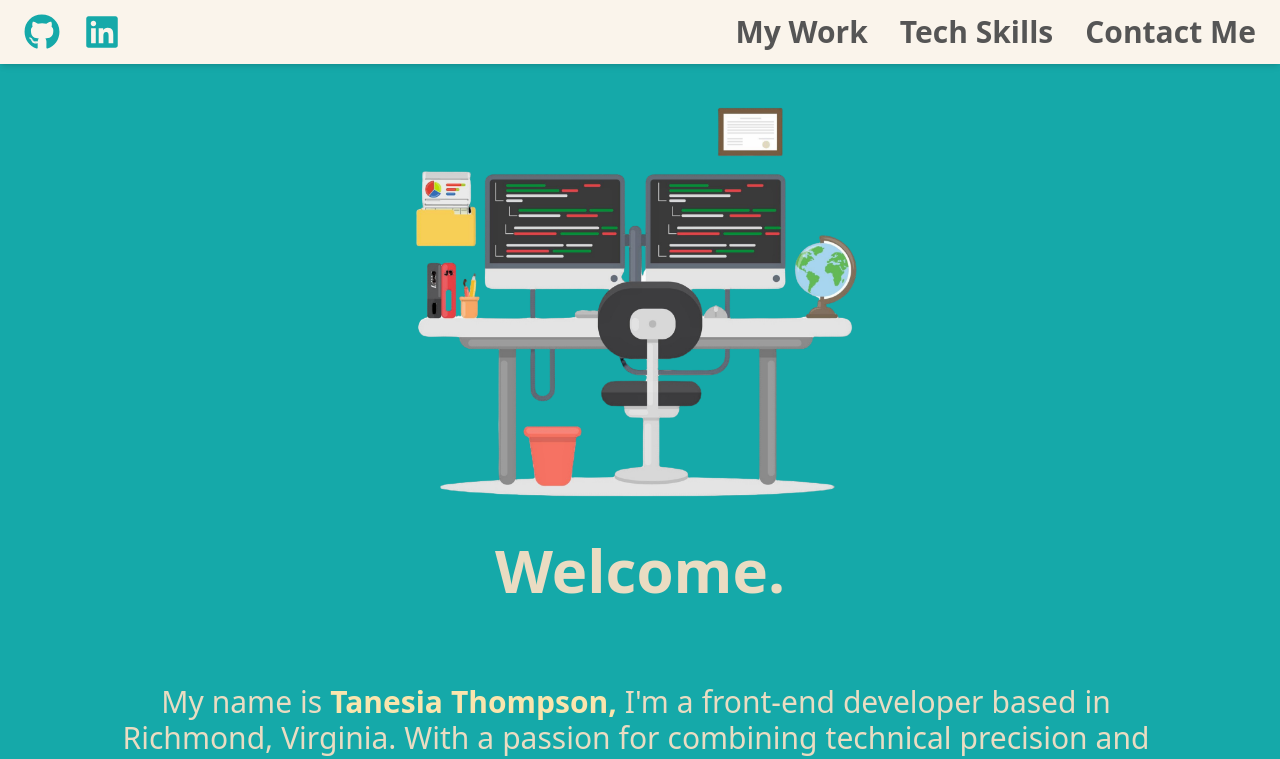
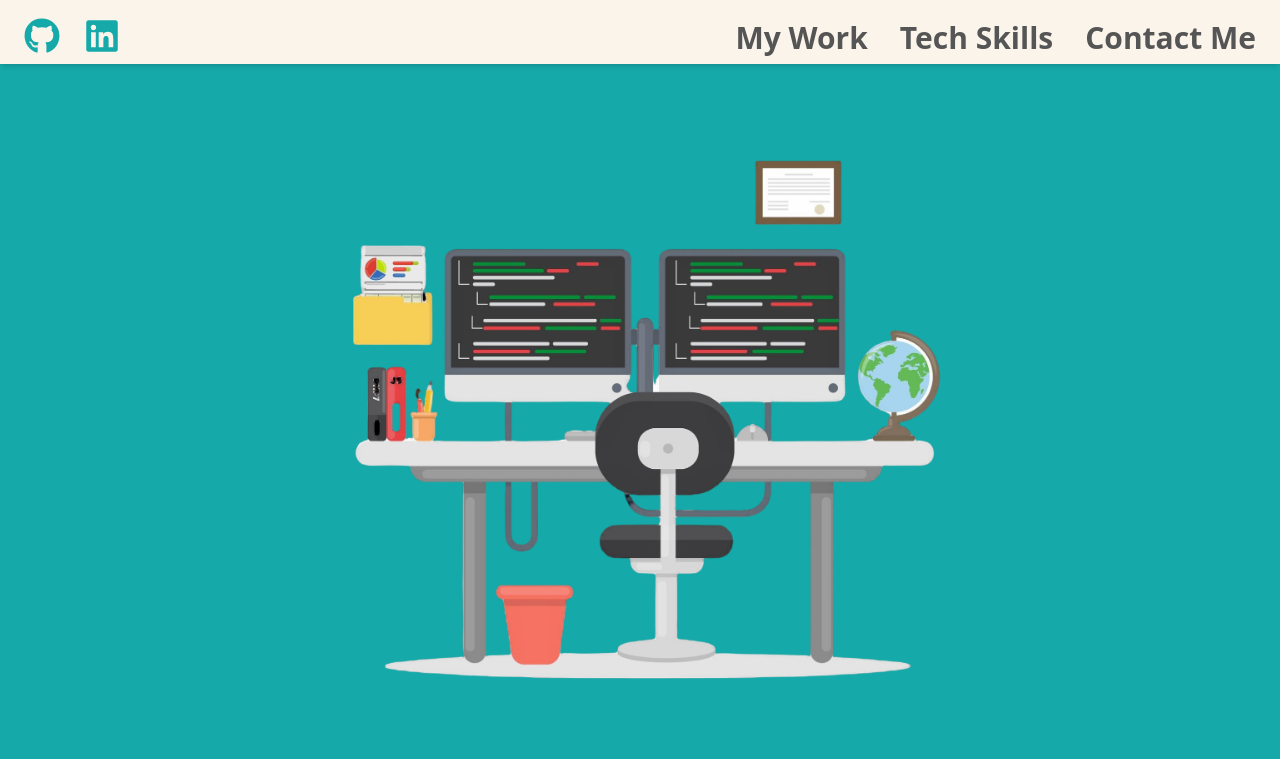
Before and after one commit to Tthompson8416/tanesiacodes, a React (Vite) app: page / in a window 1280 px wide. Shown: the top 759 px of the page. Built offline with nearby package versions, Linux system fonts and the light colour scheme.

Commit message:
Footer gradient height reduced and icons gap increased

```diff
--- a/src/components/Footer.jsx
+++ b/src/components/Footer.jsx
@@ -30,11 +30,11 @@ const Footer = () => {
       id="contact" className="bg-custom-intro-bg text-custom-intro-text py-7 relative overflow-hidden md:pt-8 pt-12 h-48"
       style={{ paddingBottom: `calc(1rem + env(safe-area-inset-bottom))` }}
     >
-      <div className="absolute top-0 left-0 w-full h-20 bg-gradient-to-t from-custom-intro-bg to-custom-gradient"></div>
+      <div className="absolute top-0 left-0 w-full h-12 bg-gradient-to-t from-custom-intro-bg to-custom-gradient"></div>
 
       <div className="max-w-6xl mx-auto px-4 text-center relative z-10 flex flex-col items-center gap-4 pb-2">
-        <p id="contactme" className="text-2xl sm:text-3xl md:text-4xl font-thin ">Contact Me</p>
-        <div className="flex justify-center items-center gap-8">
+        <p id="contactme" className="text-2xl sm:text-3xl md:text-4xl font-thin">Contact Me</p>
+        <div className="flex justify-center items-center gap-12">
           <a
             href="mailto:tthompson8416@outlook.com"
             className="text-white pb-2 hover:text-blue-600 transition-colors text-4xl md:text-5xl"
--- a/src/components/IntroSection.jsx
+++ b/src/components/IntroSection.jsx
@@ -47,7 +47,7 @@ const IntroSection = () => {
         <motion.img
           src={ProfileImage}
           alt="Profile"
-          className="mb-10 mr-5 rounded-lg w-[600px] h-[500px] object-cover"
+          className="mb-20 mr-1 rounded-lg w-[600px] h-[500px] object-cover xl:w-[800px] xl:h-[700px] 2xl:w-[1000px] 2xl:h-[900px]"
           initial={{ opacity: 0, scale: 0.8 }}
           animate={{ opacity: 1, scale: 1 }}
           transition={{ duration: 1 }}
--- a/src/components/NavBar.jsx
+++ b/src/components/NavBar.jsx
@@ -26,7 +26,7 @@ const Navbar = () => {
       {/* Container for Icons and Links */}
       <div className="flex flex-col sm:flex-row sm:items-center sm:justify-between w-full">
         {/* Icons Section */}
-        <div className="flex justify-center sm:justify-start gap-6 mr-3 mb-2 sm:mb-0">
+        <div className="flex justify-center sm:justify-start gap-6 mr-3 mb-2 mt-2 sm:mb-0">
           <a
             href="https://github.com/Tthompson8416"
             target="_blank"
@@ -46,7 +46,7 @@ const Navbar = () => {
         </div>
 
         {/* Navigation Links */}
-        <div className="flex gap-4 sm:gap-8 justify-center sm:justify-end text-custom-gh font-semibold text-sm lg:text-3xl sm:text-lg whitespace-nowrap">
+        <div className="flex gap-4 sm:gap-8 justify-center sm:justify-end text-custom-gh font-semibold text-sm lg:text-3xl sm:text-lg whitespace-nowrap mt-3">
           <a
             href="#projects"
             className="hover:text-custom-accent"
```
